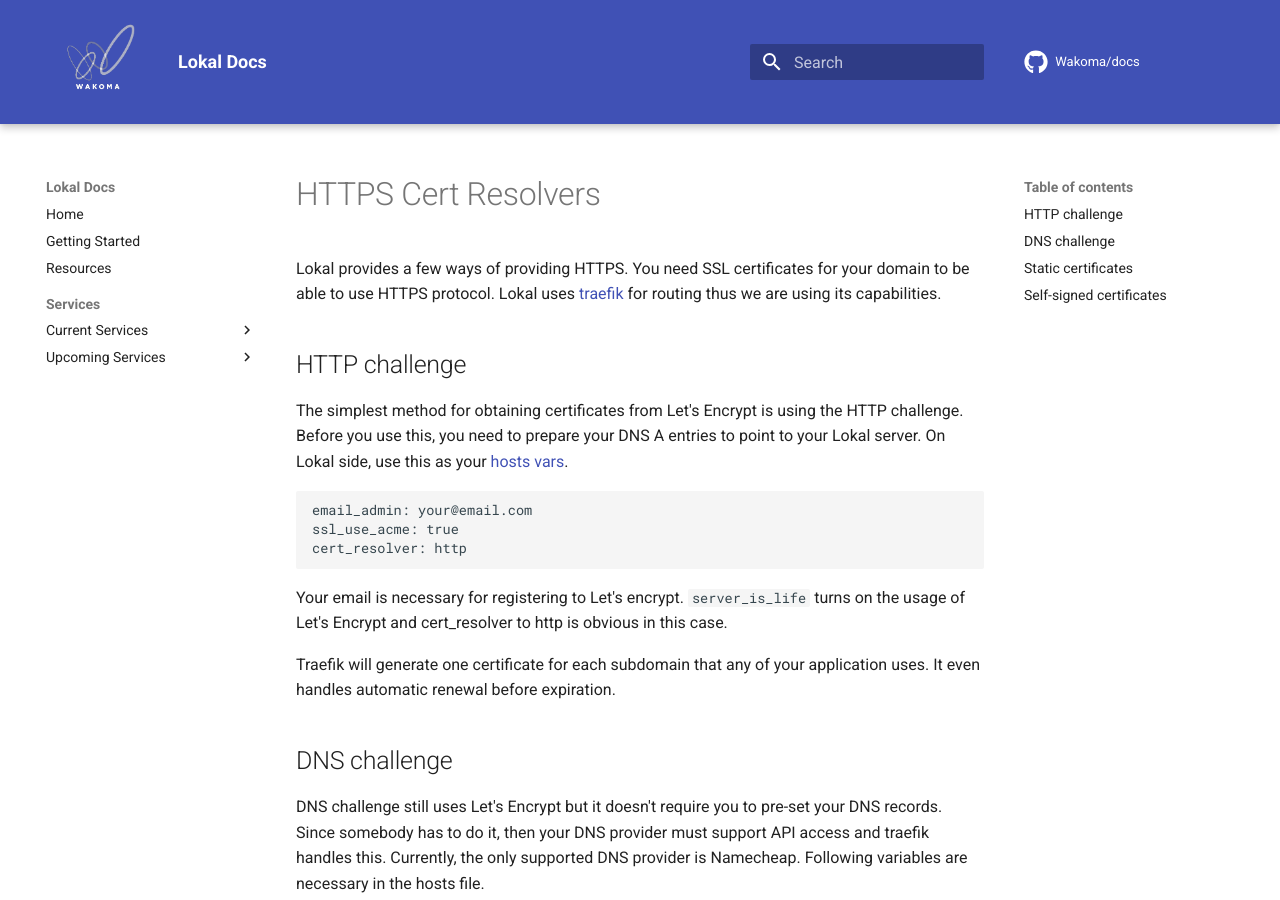
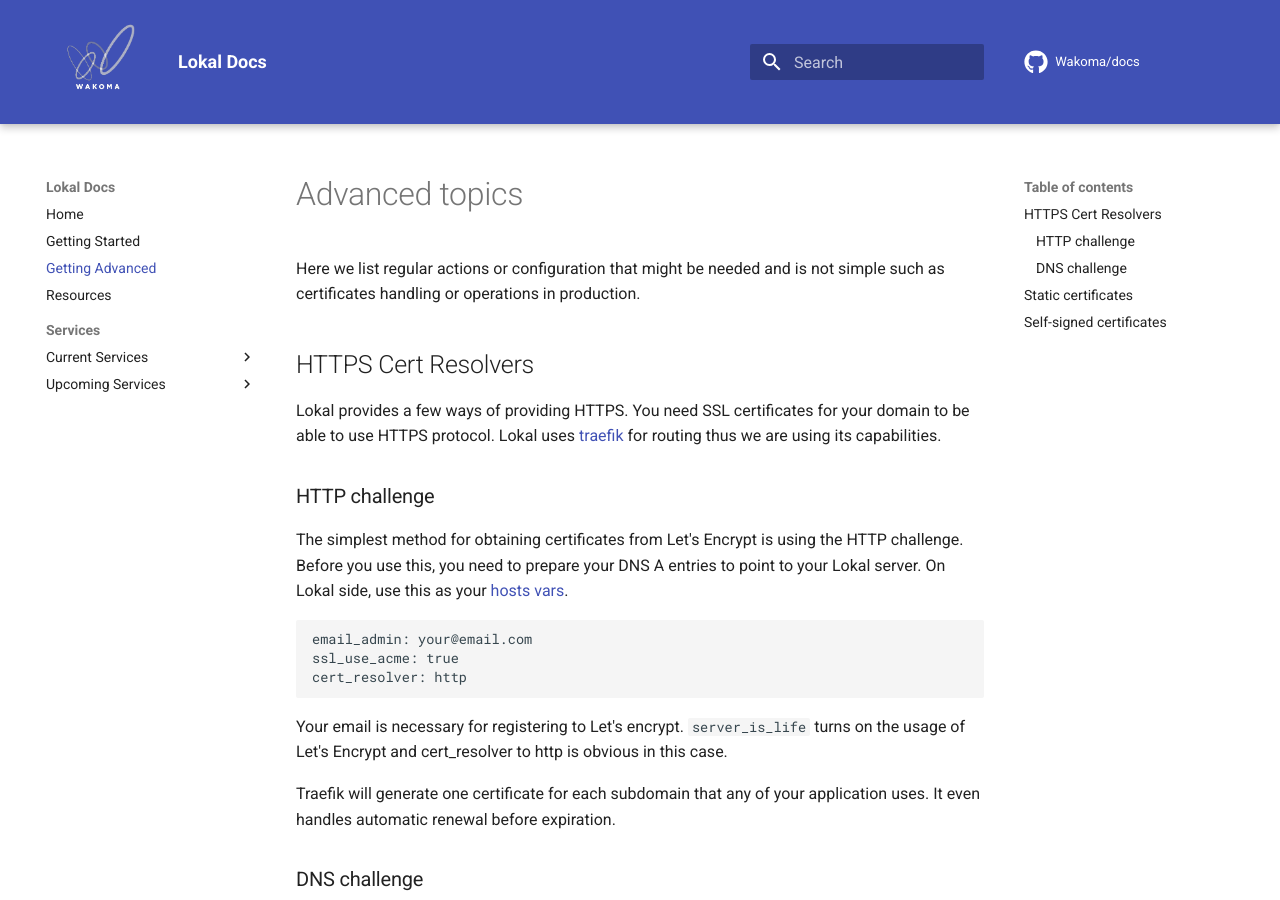
Before and after one commit to Wakoma/docs, an MkDocs documentation site: the page built from docs/advancedtopics.md, in a window 1280 px wide and 900 px high. Built offline with MkDocs 1.6.1 and Material for MkDocs 9.7.7, drawn with Linux system fonts in a browser that asks for light colours; comment, search, counter and statistics services are not loaded.

Commit message:
Include advanced topics

```diff
--- a/docs/advancedtopics.md
+++ b/docs/advancedtopics.md
@@ -1,10 +1,15 @@
-# HTTPS Cert Resolvers
+# Advanced topics
+
+Here we list regular actions or configuration that might be needed and is not
+simple such as certificates handling or operations in production.
+
+## HTTPS Cert Resolvers
 
 Lokal provides a few ways of providing HTTPS. You need SSL certificates for your
 domain to be able to use HTTPS protocol. Lokal uses [traefik](https://traefik.io)
 for routing thus we are using its capabilities.
 
-## HTTP challenge
+### HTTP challenge
 
 The simplest method for obtaining certificates from Let's Encrypt is using the
 HTTP challenge. Before you use this, you need to prepare your DNS A entries to
@@ -22,7 +27,7 @@
 Traefik will generate one certificate for each subdomain that any of your
 application uses. It even handles automatic renewal before expiration.
 
-## DNS challenge
+### DNS challenge
 
 DNS challenge still uses Let's Encrypt but it doesn't require you to pre-set your
 DNS records. Since somebody has to do it, then your DNS provider must support API
--- a/mkdocs.yml
+++ b/mkdocs.yml
@@ -18,6 +18,7 @@
 nav:
   - Home: index.md
   - Getting Started: gettingstarted.md
+  - Getting Advanced: advancedtopics.md
   - Resources: resources.md
   - Services:
     - Current Services:
```
Also changed, not shown: docs/gettingstarted.md (+4 -2 lines), docs/installation.md (+4 -4 lines).
